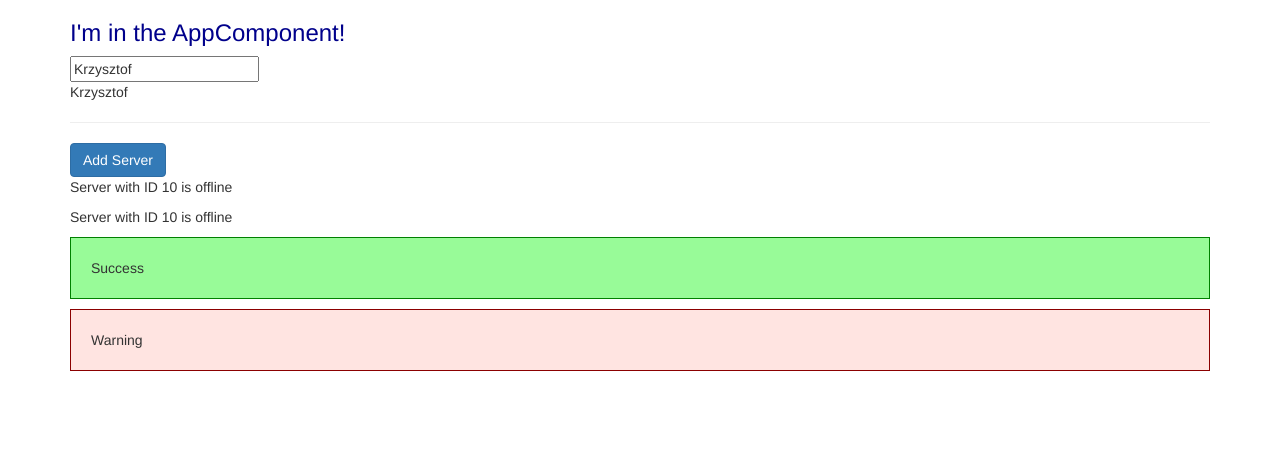
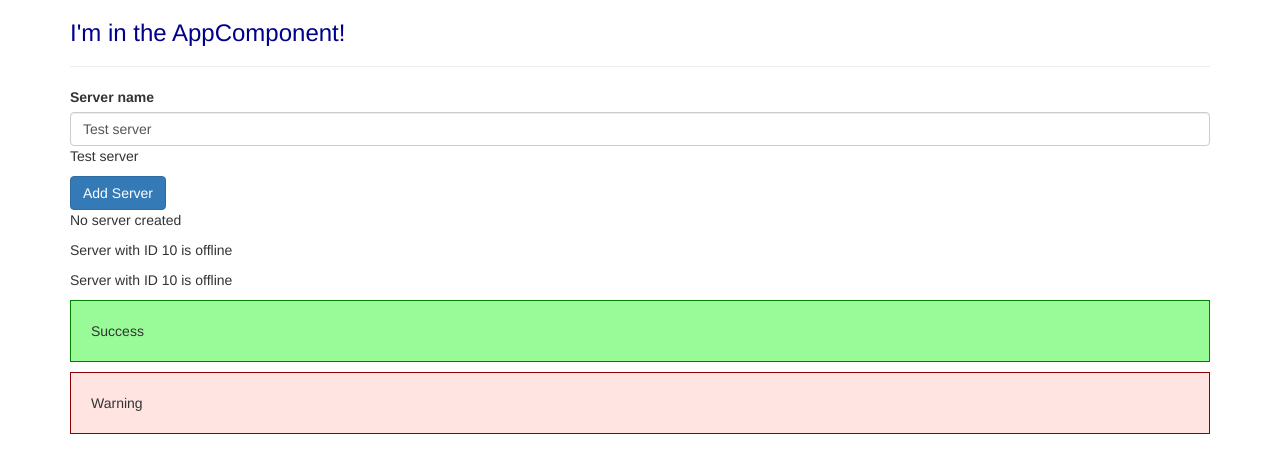
Before and after one commit to krzysiekkogut/learn-angular, an Angular app: page / in a window 1280 px wide. Shown: the top 472 px of the page. Built offline with nearby package versions, Linux system fonts and the light colour scheme.

Commit message:
2-way databinding (ngModel)

```diff
--- a/src/app/app.component.html
+++ b/src/app/app.component.html
@@ -2,8 +2,6 @@
   <div class="row">
     <div class="col-xs-12">
       <h3>I'm in the AppComponent!</h3>
-      <input type="text" [(ngModel)]="name" />
-      <p>{{ name }}</p>
       <hr />
       <app-servers></app-servers>
       <app-success-alert></app-success-alert>
--- a/src/app/app.component.ts
+++ b/src/app/app.component.ts
@@ -5,6 +5,4 @@
   templateUrl: "./app.component.html",
   styleUrls: ["./app.component.css"]
 })
-export class AppComponent {
-  name = "Krzysztof";
-}
+export class AppComponent {}
--- a/src/app/servers/servers.component.html
+++ b/src/app/servers/servers.component.html
@@ -1,3 +1,13 @@
-<button class="btn btn-primary" [disabled]="!allowNewServer">Add Server</button>
+<label>Server name</label>
+<input type="text" class="form-control" [(ngModel)]="serverName" />
+<p>{{ serverName }}</p>
+<button
+  class="btn btn-primary"
+  [disabled]="!allowNewServer"
+  (click)="onCreateServer()"
+>
+  Add Server
+</button>
+<p>{{ serverCreationStatus }}</p>
 <app-server></app-server>
 <app-server></app-server>
--- a/src/app/servers/servers.component.ts
+++ b/src/app/servers/servers.component.ts
@@ -7,6 +7,8 @@
 })
 export class ServersComponent implements OnInit {
   allowNewServer = false;
+  serverCreationStatus = "No server created";
+  serverName = "Test server";
 
   constructor() {
     setTimeout(() => {
@@ -15,4 +17,10 @@
   }
 
   ngOnInit() {}
+
+  onCreateServer() {
+    this.serverCreationStatus = `Server was created. Name is ${
+      this.serverName
+    }`;
+  }
 }
```
